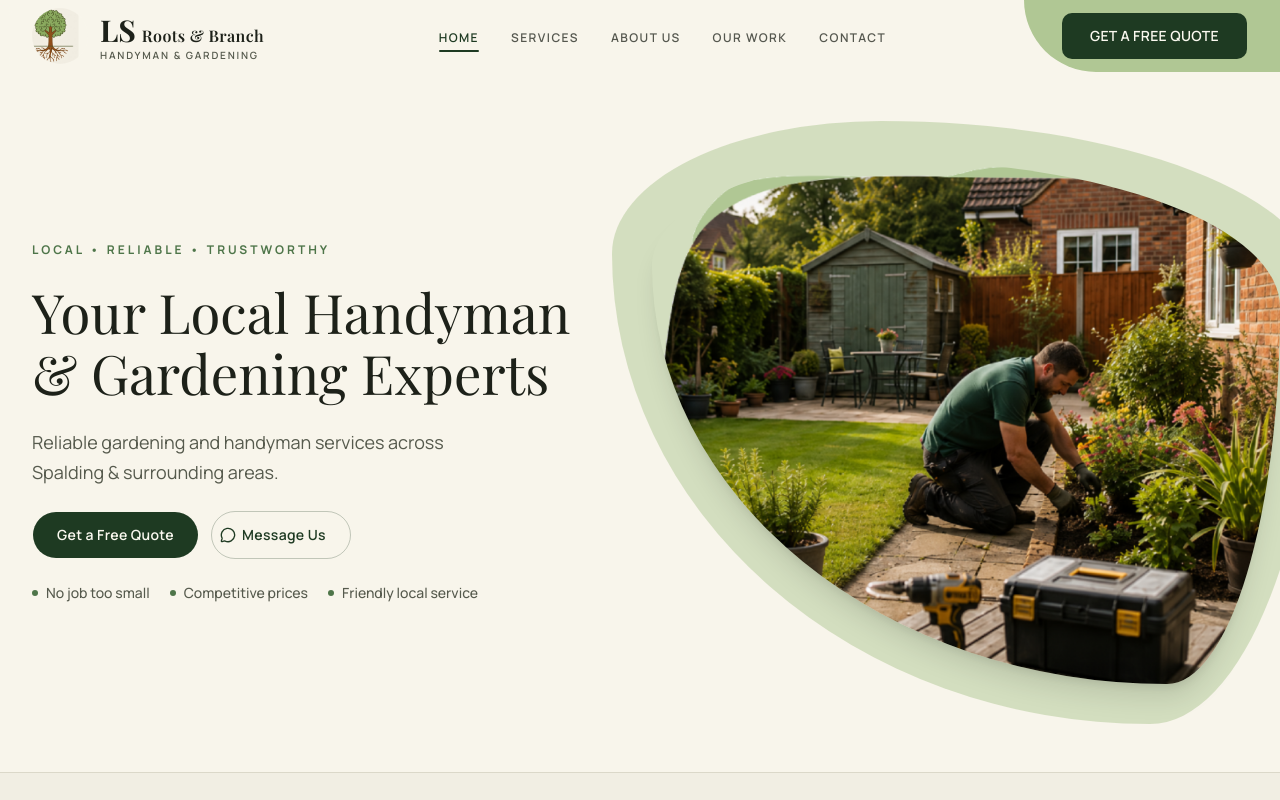
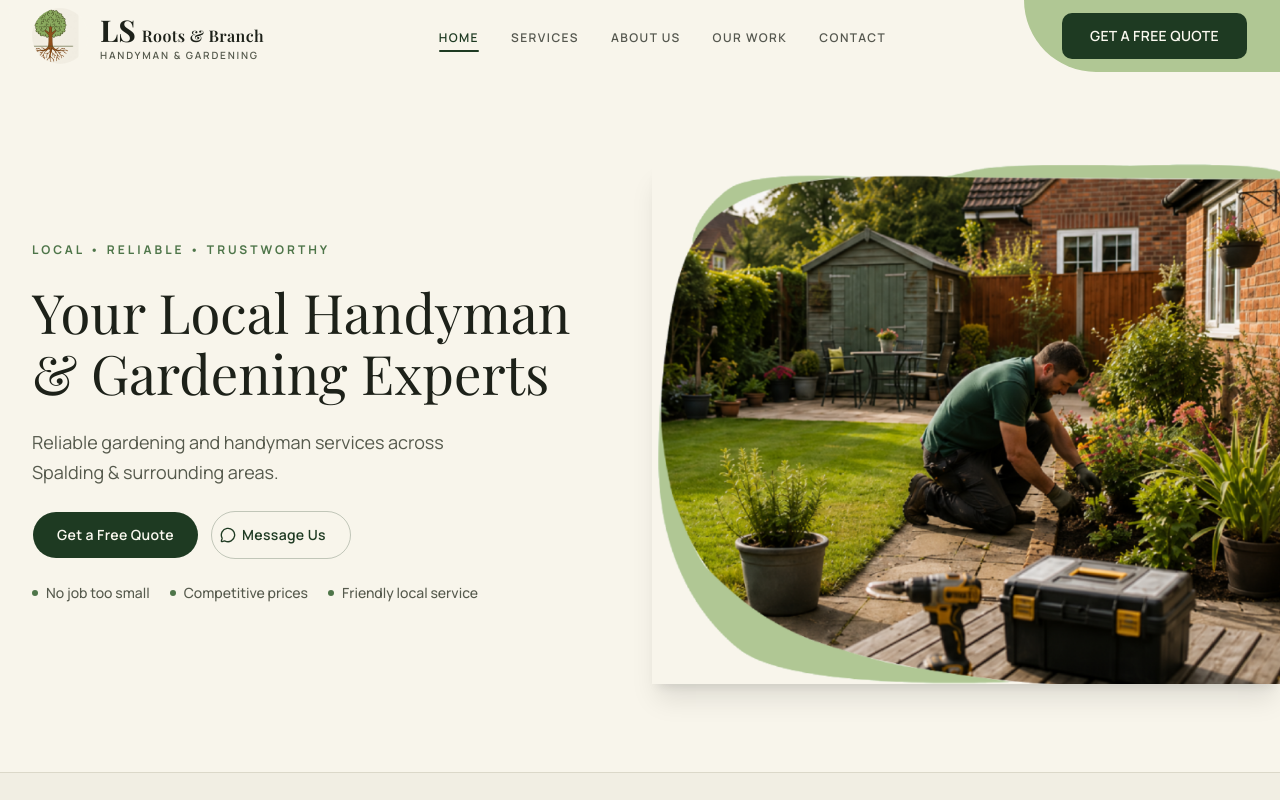
Before and after one commit to Biswas-Samrat/ls-roots, a Next.js app: page / in a window 1280 px wide. Shown: the top 800 px of the page. Built offline with nearby package versions, Linux system fonts and the light colour scheme; a web font is replaced by a local one.

Commit message:
refactor: simplify hero component layout and remove unused divs
Co-authored-by: Samrat Biswas <188183373+Biswas-Samrat@users.noreply.github.com>

```diff
--- a/components/home/hero.tsx
+++ b/components/home/hero.tsx
@@ -39,11 +39,7 @@ export function Hero() {
         </div>
 
         <div className="relative mx-auto w-full max-w-lg py-8 lg:mr-0 lg:-ml-2 lg:w-[calc(100%+2.5rem)] lg:max-w-none lg:py-2">
-          <div
-            aria-hidden="true"
-            className="absolute -inset-x-7 -inset-y-6 z-0 rounded-[38%_62%_24%_76%/22%_28%_72%_78%] bg-halo/50 sm:-inset-x-8 sm:-inset-y-7 lg:-inset-x-10 lg:-inset-y-8"
-          />
-          <div className="relative z-10 aspect-[6/5] w-full overflow-hidden rounded-[34%_66%_18%_82%/20%_24%_76%_80%] shadow-xl sm:rounded-[36%_64%_20%_80%/18%_28%_72%_82%] lg:aspect-[6/5] lg:rounded-[38%_62%_18%_82%/20%_28%_72%_80%]">
+          <div className="relative z-10 aspect-[6/5] w-full overflow-hidden shadow-xl lg:aspect-[6/5]">
             <Image
               src="/images/Hero%20for%20learge.png"
               alt="A gardener planting flowers in a well-kept British back garden, with a drill and toolbox in the foreground representing handyman work"
```
